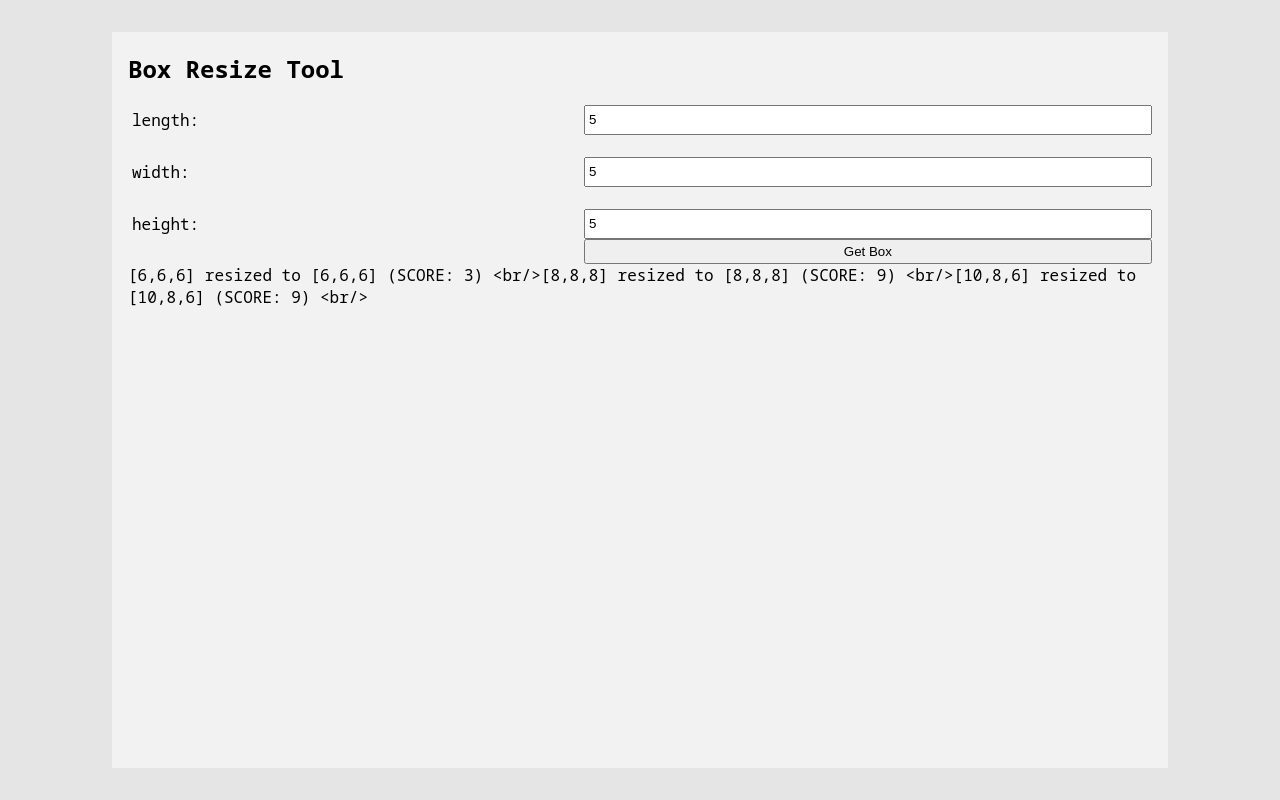
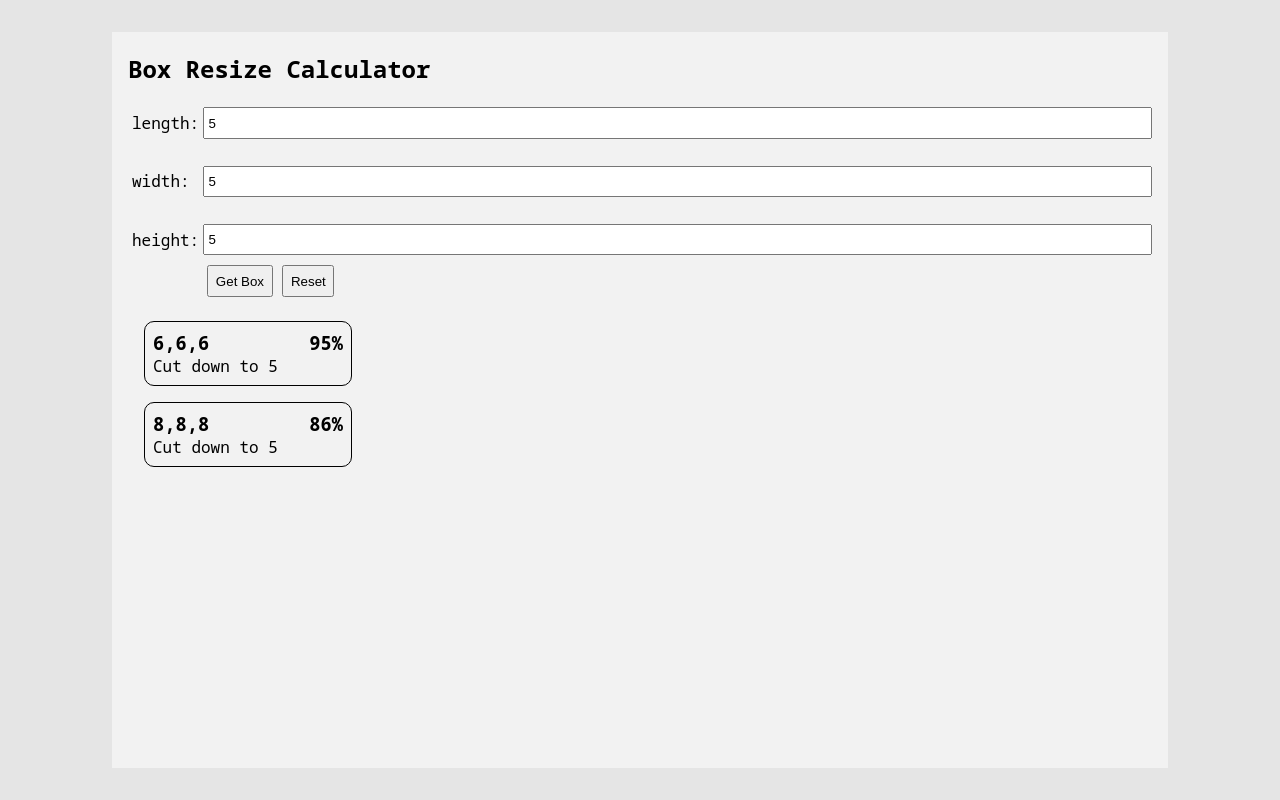
Before and after one commit to novalastix/box-calc, a plain HTML site: page index.html in a window 1280 px wide. Both pictures are taken after typing "5", "5", "5" into the empty fields and a click on the input "Get Box". Drawn offline with Linux system fonts and the light colour scheme.

Commit message:
update display and clean code

```diff
--- a/box.js
+++ b/box.js
@@ -31,122 +31,76 @@
 ];
 
 const boxForm = document.getElementById("boxForm");
+const resetButton = document.getElementById("resetButton");
+const output = document.getElementById("output");
+const inputlength = document.getElementById("length");
+const inputwidth = document.getElementById("width");
+const inputheight = document.getElementById("height");
+
+const choices = 2;
+const alwaysNoResize = true;
+
+var maxScore = 0;
 
 boxForm.addEventListener("submit", (e) => {
     e.preventDefault();
 
-    const output = document.getElementById("output");
-    const inputlength = Number(document.getElementById("length").value);
-    const inputwidth = Number(document.getElementById("width").value);
-    const inputheight = Number(document.getElementById("height").value);
-
-    let dimArray = [inputlength,inputwidth,inputheight];
+    let dimArray = [Number(inputlength.value),Number(inputwidth.value),Number(inputheight.value)];
     dimArray.sort(function(a, b) {return a - b;});
 
     const height = dimArray[0];
     const width = dimArray[1];
     const length = dimArray[2];
 
-    let text = document.createTextNode(getBox(length,width,height));
+    let boxes = getBoxes(length,width,height);
 
     output.innerHTML = "";
-    output.appendChild(text);
+    let nonResized = false;
+    let i = 0
+    for(i = 0;i<choices;i++)
+    {
+        if(boxes[i].score < 999) output.appendChild(generateOutput(boxes[i]));
+
+        if(!boxes[i].resize) nonResized=true;
+    }
+
+    while(!nonResized || i > boxes.length)
+    {
+        if(!boxes[i].resize){
+            output.appendChild(generateOutput(boxes[i]));
+            nonResized=true;
+        }
+        i++
+    }
 });
 
-function getBox(length,width,height){
+resetButton.addEventListener("click", (e) => { clear(); });
+
+function clear()
+{
+    output.innerHTML="";
+    inputlength.value = "";
+    inputwidth.value = "";
+    inputheight.value = "";
+}
+
+function getBoxes(length,width,height)
+{
     const girth = length + width;
 
-    // let score = 999;
-    // let bestBox = null;
-
-    let boxScores = []
+    let boxes = [];
     for(let i = 0; i < boxlist.length; i++)
     {
         let box = boxlist[i];
-        // let boxLength = box[0];
-        // let boxWidth = box[1];
-        // let boxHeight = box[2];
-        // let boxGirth = boxLength + boxWidth;
-
-        // console.log(score);
-        // console.log(bestBox);
-
-        // console.log(boxHeight)
-        // if (boxHeight >= height)
-        // {
-        //     console.log(boxGirth)
-        //     if(boxGirth >= girth)
-        //     {
-        //         let boxScore = boxGirth - girth;
-
-        //         console.log("box score: " + boxScore);
-
-        //         if(score > boxScore)
-        //         {
-        //             score = boxScore;
-        //             bestBox = i;
-        //         }
-        //     }
-        // }
 
         let boxScore = getScore(length,width,height,box);
-        console.log(boxScore.box)
-        console.log(boxScore.score)
-
-        boxScores.push(boxScore);
-
-        // if(score > boxScore.score)
-        // {
-        //     score = boxScore.score;
-        //     bestBox = boxScore;
-        // }
+        boxes.push(boxScore);
     }
 
-    boxScores.sort(function(a, b) {return a.score - b.score;});
+    boxes.sort(function(a, b) {return a.score - b.score;});
 
-    let output = "";
-    for(let i = 0;i<3;i++)
-    {
-        if(boxScores[i].score < 999) output+="["+ boxScores[i].box +"] resized to ["+ boxScores[i].newSize +"] (SCORE: "+ boxScores[i].score +") <br/>"
-    }
-
-   return output
-
-    // if (bestBox.resize) return "box: ["+ bestBox.box +"] resized to ["+bestBox.newSize+"] (SCORE: "+ bestBox.score+")";
-    // else return "box: ["+ bestBox.box +"] (SCORE: "+ bestBox.score+")";
+    return boxes;
 }
-
-// getScore(length,width,height,box)
-// {
-//     let boxLength = box[0];
-//     let boxWidth = box[1];
-//     let boxHeight = box[2];
-//     let boxGirth = boxLength + boxWidth;
-//     let girth = length+width;
-
-//     if(height > boxHeight) return 999;
-
-//     if (girth > boxGirth) return 999;
-
-//     if((boxGirth - girth)  )
-// }
-
-// function getResize(length,width,boxLength,boxWidth)
-// {
-//     let lengthDif = boxLength-length;
-//     let boxGirth = boxLength+boxWidth;
-
-//     for (let diff = 2; diff < (boxWidth-1); diff++)
-//     {
-//         let newWidth = boxWidth-diff;
-//         let newLength = boxLength+diff;
-
-//         if(newLength >= length && newWidth >= width)
-//         {
-//             return [newLength,newWidth];
-//         }
-//     }
-// }
 
 function getScore(length,width,height,box)
 {
@@ -157,19 +111,34 @@ function getScore(length,width,height,box)
     const boxGirth = boxLength + boxWidth;
     const noScore = {score:999,box: null, newSize: null, resize: false};
 
+    maxScore = 0;
+
     if (boxHeight < height) return noScore;
 
     if (boxGirth < girth) return noScore;
 
+    let score = 999;
     if (boxLength >= length && boxWidth >= width)
     {
-        //no changes necessary
-        let score = calcScore(length,boxLength,width,boxWidth,height,boxHeight);//(boxLength-length) + (boxWidth-width)+ (boxHeight-height)  + (boxLength-boxWidth) + (boxLength-length);
 
-        return {score:score,box:box,newSize:box, resize: false};
+        //no resize necessary
+        if(boxHeight == height)
+        {
+            //no cutting either
+            score = calcScore(length,boxLength,width,boxWidth,height,boxHeight);//(boxLength-length) + (boxWidth-width)+ (boxHeight-height)  + (boxLength-boxWidth) + (boxLength-length);
+            maxScore += score;
+            return {score:score,box:box,newSize:box, resize: false};
+        }
+        else
+        {
+            //cut down box to height
+            score = calcScore(length,boxLength,width,boxWidth,height,height);//(boxLength-length) + (boxWidth-width)+ (boxHeight-height)  + (boxLength-boxWidth) + (boxLength-length);
+            maxScore+=score;
+            return {score:score,box:box,newSize:[boxLength,boxWidth,height], resize: false};
+        }
+
     }
 
-    let score = 999;
     let newSize = null;
     for(let i = 2; i < boxGirth; i++)
     {
@@ -180,11 +149,13 @@ function getScore(length,width,height,box)
         {
             if(newLength >= length && newWidth >= width) //box meets new criteria
             {
-                let tempScore = calcScore(length,newLength,width,newWidth,height,boxHeight);
+                let tempScore = calcScore(length,newLength,width,newWidth,height,height);
+                maxScore+=tempScore;
+
                 if (tempScore < score)
                 {
                  score = tempScore;
-                 newSize = [newLength,newWidth,boxHeight];
+                 newSize = [newLength,newWidth,height];
                 }
             }
         }
@@ -197,3 +168,52 @@ function calcScore(length,boxLength,width,boxWidth,height,boxHeight)
 {
     return ((boxLength-length) + (boxWidth-width) + (boxHeight-height));
 }
+
+function generateOutput(box)
+{
+    var boxChoice = document.createElement('div');
+    boxChoice.classList.add("box-choice");
+
+    var boxSize = document.createElement('h3');
+    var boxText = document.createTextNode(box.box);
+    boxSize.appendChild(boxText);
+    boxChoice.appendChild(boxSize);
+
+    var score = document.createElement('h3');
+    score.classList.add("score");
+    var scoreText = document.createTextNode(scorePercentile(box.score));
+    score.appendChild(scoreText);
+    boxChoice.appendChild(score);
+
+    var details = document.createElement('div');
+    details.classList.add("details");
+
+    if(box.box[0] != box.newSize[0] || box.box[1] != box.newSize[1])
+    {
+        //Box resized
+        var resize = document.createElement('div');
+        var resizeText = document.createTextNode("Resize to " + box.newSize[0] +"x"+box.newSize[1]);
+        resize.appendChild(resizeText);
+        details.appendChild(resize);
+    }
+    if(box.box[2] != box.newSize[2])
+    {
+        //box cut down
+        var cut = document.createElement('div');
+        var cutText = document.createTextNode("Cut down to " + box.newSize[2]);
+        cut.appendChild(cutText);
+        details.appendChild(cut);
+    }
+    boxChoice.appendChild(details);
+
+
+    return boxChoice;
+}
+
+function scorePercentile(score)
+{
+    if(maxScore==0) return "100%"
+    return Math.trunc(100 * (1 - (score / maxScore))) + "%"
+}
+
+clear();
--- a/index.html
+++ b/index.html
@@ -1,27 +1,34 @@
 <!DOCTYPE html>
 <html lang="en" data-theme="light">
     <head>
-        <title>Box Resize Tool</title>
+        <title>Box Resize Calculator</title>
         <meta name="viewport" content="width=device-width, initial-scale=1.0">
         <link rel="stylesheet" href="style.css">
     </head>
     <body>
         <main>
-            <h2>Box Resize Tool</h2>
+            <h2>Box Resize Calculator</h2>
             <form id="boxForm">
                 <label for="length">length:</label>
-                <input type="number" id="length" name="length" min="1"><br/>
+                <input class="text" type="number" id="length" name="length" min="1"><br/>
 
                 <label for="width">width:</label>
-                <input type="number" id="width" name="width" min="1"><br/>
+                <input class="text"  type="number" id="width" name="width" min="1"><br/>
 
                 <label for="height">height:</label>
-                <input type="number" id="height" name="height" min="1"><br/>
+                <input class="text"  type="number" id="height" name="height" min="1"><br/>
 
-                <input id="btn" type="submit" value="Get Box">
+                <section class="buttons">
+                    <input type="submit" value="Get Box">
+                    <input type="button" id="resetButton" value="Reset">
+                </section>
             </form>
             <div id="output">
-
+                <div class="box-choice">
+                    <h3>[6,6,6]</h3>
+                    <h3 class="score">26</h3>
+                    <div class="details">Cut down to <b>[6,6,4]</b></div>
+                </div>
             </div>
         </main>
     </body>
--- a/style.css
+++ b/style.css
@@ -23,28 +23,67 @@ form
 {
     margin: 0;
     padding: 0;
-
     display: grid;
-    grid-template-columns: min-content,auto
-
+    grid-template-columns: max-content;
 }
 
 form label
 {
     width: min-content;
-    margin: 0;
+    margin: 0.2em 0;
     padding: 0.25em;
     grid-column: 1 / span 1;
     text-align: right;
 }
 
-form input
+form input.text, form .buttons
 {
     width: auto;
-    margin: 0;
+    margin: 0.2em 0;
     padding: 0.25em;
 
     grid-column: 2 / span 1;
+}
+
+form .buttons input
+{
+  padding: 0.5em;
+  width: min-content;
+}
+
+#output
+{
+  width: max-content;
+  min-width: 15em;
+}
+
+#output *
+{
+  margin: 0;
+  padding: 0;
+}
+
+#output .box-choice
+{
+  border: 1px solid black;
+  border-radius: 10px;
+  padding: 0.5em;
+  margin: 1em;
+}
+
+#output .box-choice h3
+{
+  float: left;
+}
+
+#output .box-choice .score
+{
+  float: right;
+}
+
+#output .box-choice .details
+{
+  clear: both;
 }
 
 /* body
```
